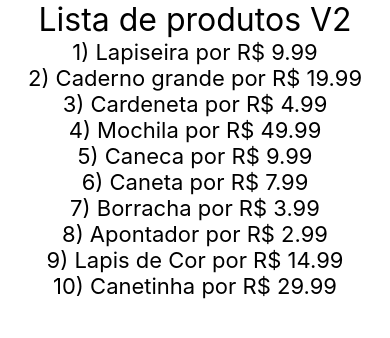
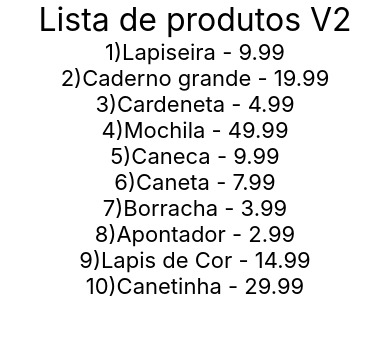
Before and after one commit to davidIsrael-rj/react-native-execicios, a React Native app: screen / in a window 390 px wide. Shown: the top 338 px of the page. Built offline with nearby package versions, Linux system fonts and the light colour scheme.

Commit message:
função ProdutoRender

```diff
--- a/src/components/produtos/ListaProdutosV2.jsx
+++ b/src/components/produtos/ListaProdutosV2.jsx
@@ -4,6 +4,9 @@ import Estilo from '../estilo'
 import produtos from './produtos';
 
 export default props => {
+    const produtoRender = ({item: p}) =>{
+        return <Text style={Estilo.fontM}>{p.id}){p.nome} - {p.preco}</Text>
+    }
     return (
         <>
             <Text style={Estilo.fontG}>
@@ -11,13 +14,7 @@ export default props => {
             </Text>
             <FlatList data={produtos}
             keyExtractor={i =>`${i.id}`}
-                renderItem={({ item: p }) => {
-                    return (
-                        <Text style={Estilo.fontM}>
-                            {p.id}) {p.nome} por R$ {p.preco}
-                        </Text>
-                    )
-                }}
+                renderItem={produtoRender}
             />
         </>
     )
```
